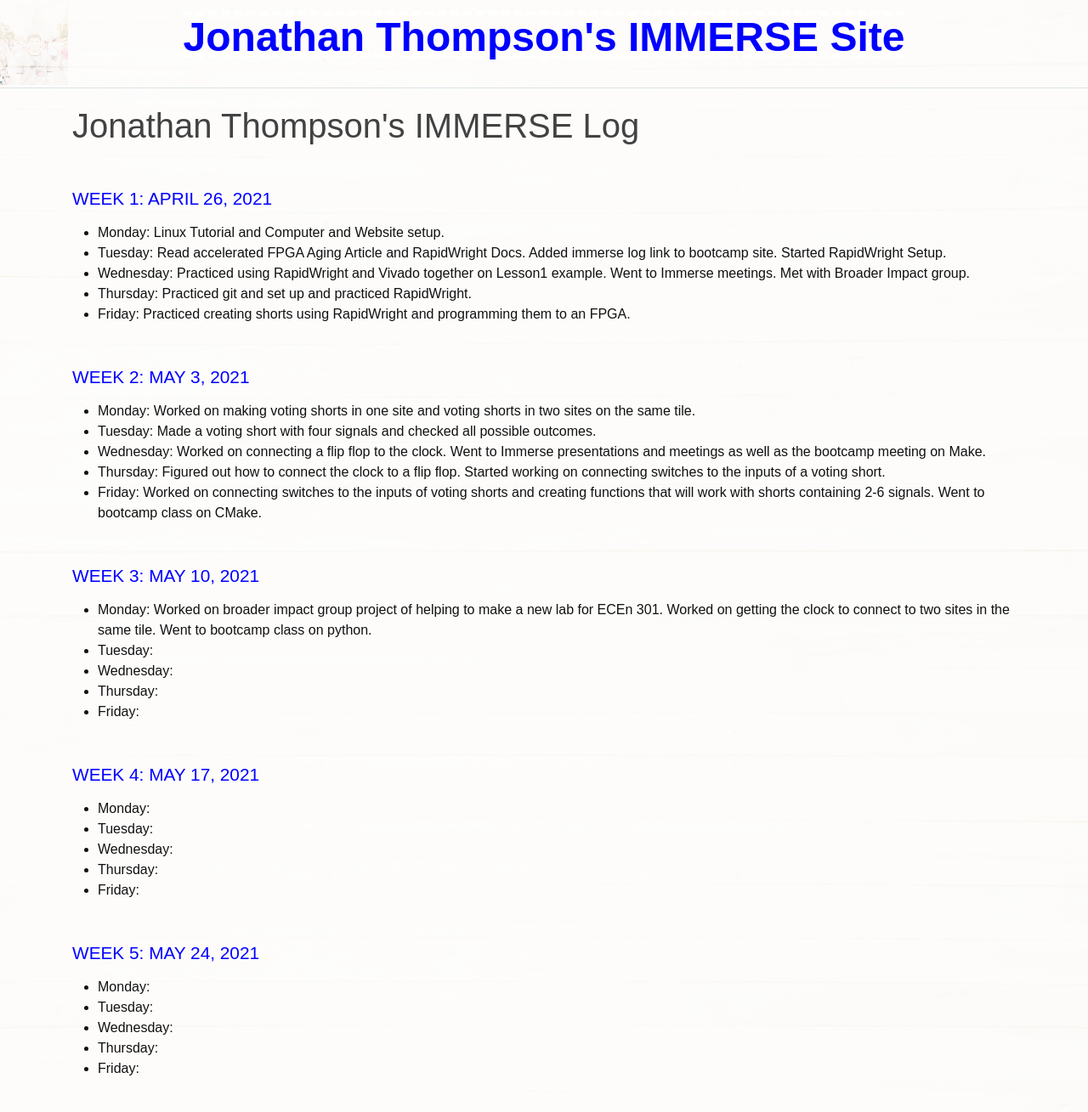
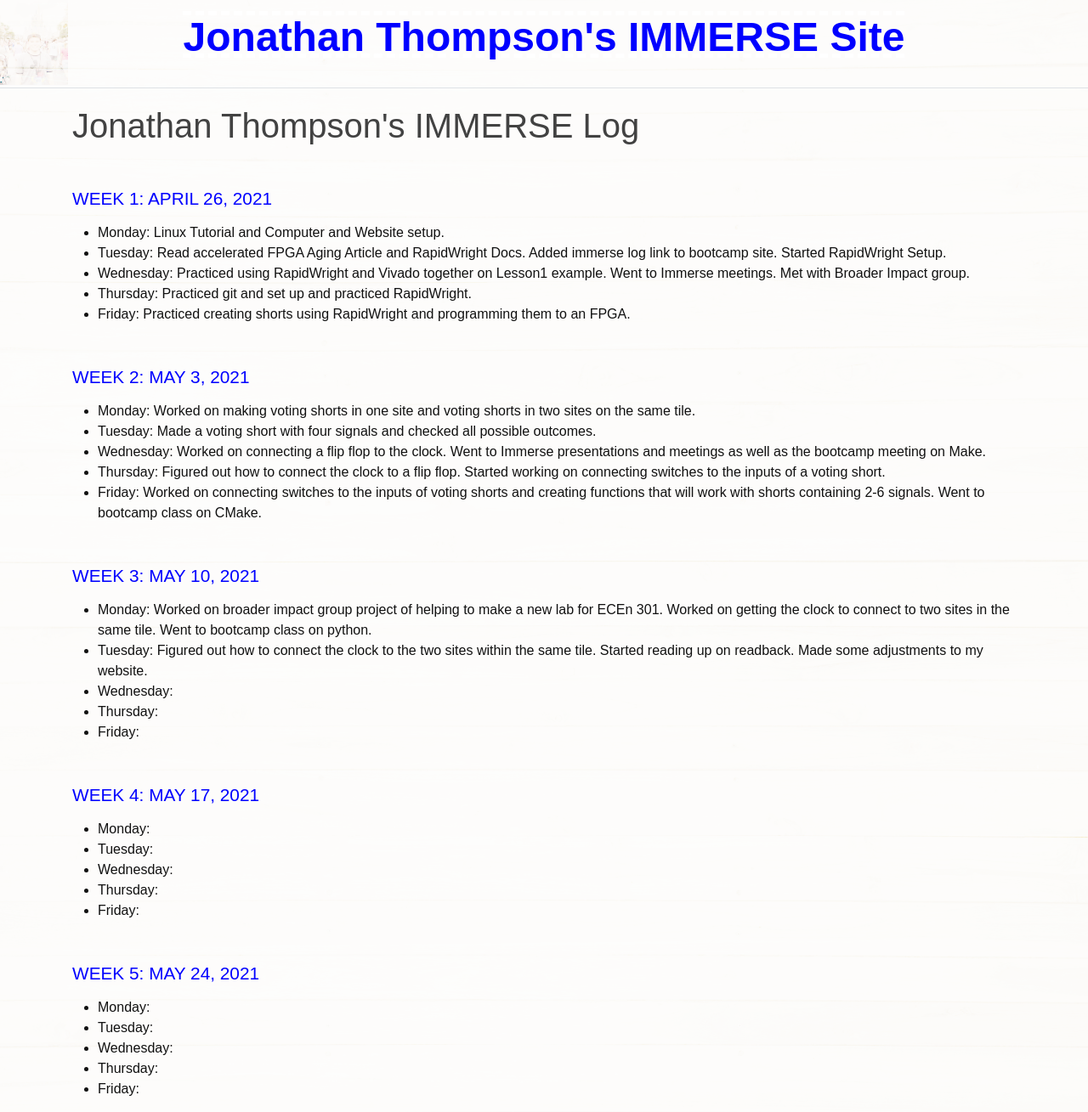
Before and after one commit to jonath48/jonath48.github.io, a Jekyll site: the page built from _pages/log.md, in a window 1280 px wide. Shown: the whole page at 85% size. Built offline with Jekyll 4.4.1, drawn with Linux system fonts in a browser that asks for light colours; before the commit the page ends 1285 px from its top, so only the background shows below that.

Commit message:
Added Tuesday May 11th's Log

```diff
--- a/_pages/log.md
+++ b/_pages/log.md
@@ -22,7 +22,7 @@ title: Jonathan Thompson's IMMERSE Log
 ### Week 3: May 10, 2021
 
 * **Monday**: Worked on broader impact group project of helping to make a new lab for ECEn 301. Worked on getting the clock to connect to two sites in the same tile. Went to bootcamp class on python.
-* **Tuesday**:
+* **Tuesday**: Figured out how to connect the clock to the two sites within the same tile. Started reading up on readback. Made some adjustments to my website.
 * **Wednesday**:
 * **Thursday**:
 * **Friday**:
```
